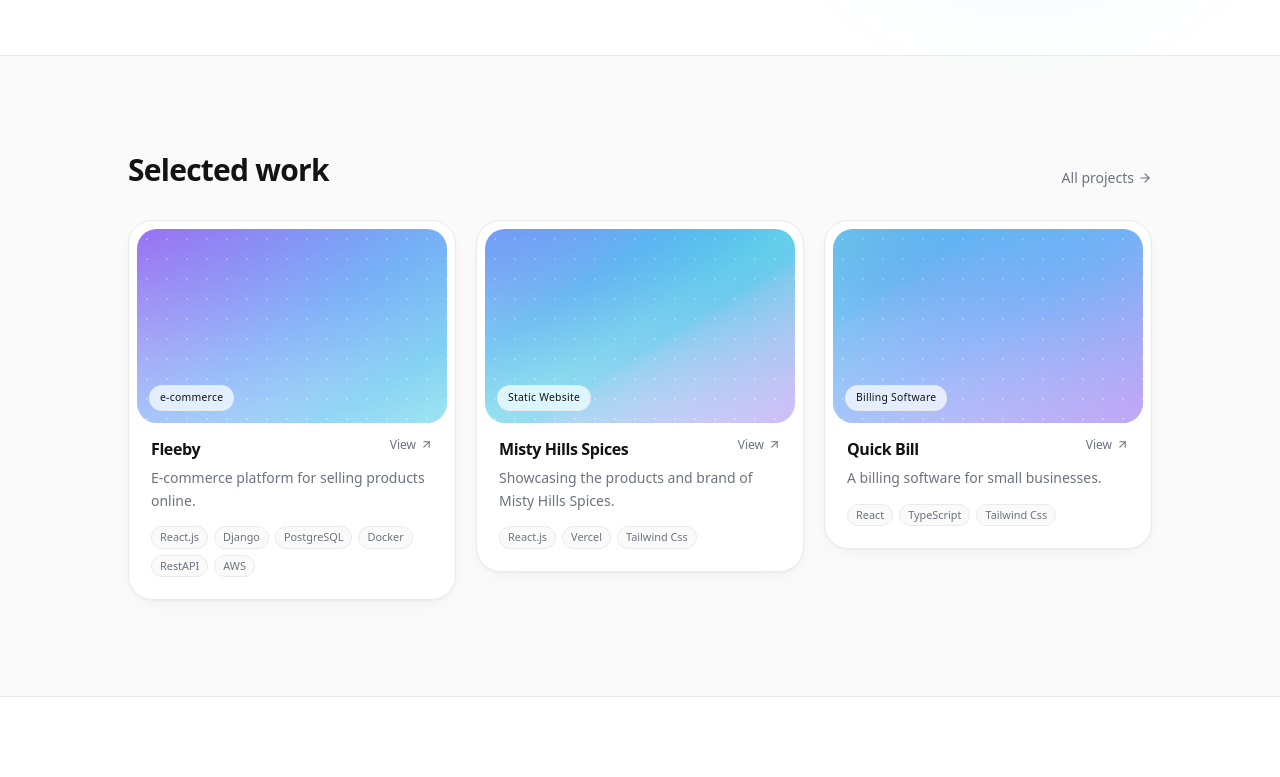
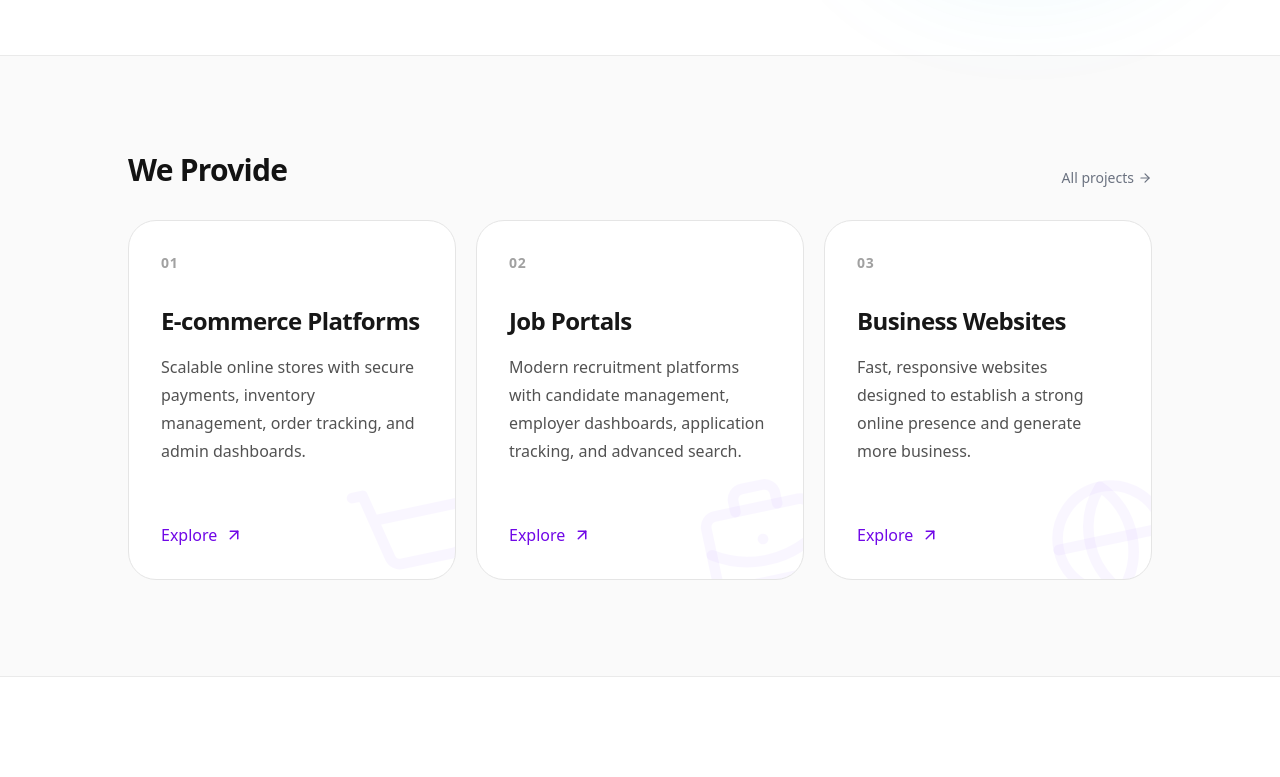
Before and after one commit to FifthByte/fifthbyte.in, a React (Vite) app: page / in a window 1280 px wide. Shown: the part 645-1422 px from the top of the page. Built offline with nearby package versions, Linux system fonts and the light colour scheme.

Commit message:
added solution cardd

```diff
--- /dev/null
+++ b/src/components/projects/SolutionCard.tsx
@@ -0,0 +1,70 @@
+import { ArrowUpRight } from "lucide-react";
+import { motion } from "framer-motion";
+import type { IconType } from "react-icons";
+
+interface SolutionCardProps {
+  index: number;
+  name: string;
+  description: string;
+  icon?: IconType;
+}
+
+export default function SolutionCard({
+  index,
+  name,
+  description,
+  icon: Icon,
+}: SolutionCardProps) {
+  return (
+    <motion.article
+      whileHover={{ y: -8 }}
+      transition={{ duration: 0.3 }}
+      className="group relative overflow-hidden h-90 rounded-3xl border border-neutral-200 bg-white p-8 transition-all duration-300 hover:border-violet-300 hover:shadow-2xl hover:shadow-violet-100"
+    >
+      {/* Background Glow */}
+      <div className="absolute -right-20 -top-20 h-56 w-56 rounded-full bg-gradient-to-br from-violet-200/40 via-blue-200/20 to-cyan-200/30 blur-3xl opacity-0 transition-opacity duration-500 group-hover:opacity-100" />
+
+      {/* Background Icon */}
+      {Icon && (
+        <motion.div
+          initial={{ scale: 1, rotate: -12 }}
+          whileHover={{
+            scale: 1.08,
+            rotate: -6,
+            x: -8,
+            y: 6,
+          }}
+          transition={{ duration: 0.4 }}
+          className="pointer-events-none absolute -right-6 -bottom-6"
+        >
+          <Icon
+            className="h-32 w-32 text-violet-500/5 transition-colors duration-300 group-hover:text-violet-500/10"
+          />
+        </motion.div>
+      )}
+
+      <div className="relative z-10 flex h-full flex-col">
+        <div className="mb-8 flex items-center justify-between">
+          <span className="text-sm font-semibold tracking-wider text-neutral-400">
+            {String(index + 1).padStart(2, "0")}
+          </span>
+        </div>
+
+        <h3 className="mb-4 text-2xl font-semibold tracking-tight text-neutral-900">
+          {name}
+        </h3>
+
+        <p className="mb-10 leading-7 text-neutral-600">
+          {description}
+        </p>
+
+        <div className="mt-auto">
+          <button className="inline-flex items-center gap-2 font-medium text-violet-700 transition-all duration-300 group-hover:gap-3">
+            Explore
+            <ArrowUpRight size={18} />
+          </button>
+        </div>
+      </div>
+    </motion.article>
+  );
+}
--- /dev/null
+++ b/src/data/categories.ts
@@ -0,0 +1,89 @@
+import type { IconType } from "react-icons/lib";
+import {
+  LuShoppingCart,
+  LuBriefcaseBusiness,
+  LuGlobe,
+  LuLayoutDashboard,
+} from "react-icons/lu";
+
+interface Category {
+    slug: string;
+    name: string;
+    category: string;
+    description: string;
+    tags: string[];
+    gradient: string;
+    icon?: IconType;
+}
+
+
+export const categories: Category[] = [
+    {
+        slug: "ecommerce-platform",
+        name: "E-commerce Platforms",
+        category: "Commerce",
+        description:
+            "Scalable online stores with secure payments, inventory management, order tracking, and admin dashboards.",
+        tags: [
+            "Next.js",
+            "React",
+            "Django",
+            "PostgreSQL",
+            "AWS",
+            "Stripe",
+        ],
+        gradient: "from-violet/70 via-blue/60 to-cyan/50",
+        icon: LuShoppingCart,
+    },
+    {
+        slug: "job-portals",
+        name: "Job Portals",
+        category: "Recruitment",
+        description:
+            "Modern recruitment platforms with candidate management, employer dashboards, application tracking, and advanced search.",
+        tags: [
+            "React",
+            "Next.js",
+            "Python",
+            "PostgreSQL",
+            "REST API",
+        ],
+        gradient: "from-blue/70 via-cyan/55 to-violet/45",
+        icon: LuBriefcaseBusiness,
+
+    },
+    {
+        slug: "business-websites",
+        name: "Business Websites",
+        category: "Corporate",
+        description:
+            "Fast, responsive websites designed to establish a strong online presence and generate more business.",
+        tags: [
+            "Next.js",
+            "React",
+            "Tailwind CSS",
+            "Framer Motion",
+            "Vercel",
+        ],
+        gradient: "from-cyan/60 via-blue/60 to-violet/60",
+        icon: LuGlobe,
+
+    },
+    {
+        slug: "crm-dashboard",
+        name: "CRM & Dashboards",
+        category: "Business Software",
+        description:
+            "Custom CRM systems, analytics dashboards, and workflow automation tools tailored to business operations.",
+        tags: [
+            "React",
+            "TypeScript",
+            "Python",
+            "Django",
+            "PostgreSQL",
+        ],
+        gradient: "from-blue/60 via-violet/55 to-cyan/60",
+        icon: LuLayoutDashboard,
+
+    },
+];
--- a/src/pages/HomePage.tsx
+++ b/src/pages/HomePage.tsx
@@ -4,9 +4,9 @@
 import { MagneticButton } from "@/components/ui-kit/MagneticButton";
 import { Reveal, Stagger, StaggerItem } from "@/components/ui-kit/Reveal";
 import { techCategories } from "@/data/technologies";
-import { projects } from "@/data/projects";
-import { ProjectCard } from "@/components/projects/ProjectCard";
 import { Link } from "react-router-dom";
+import { categories } from "@/data/categories";
+import SolutionCard from "@/components/projects/SolutionCard";
 
 
 export default function Index() {
@@ -66,7 +66,7 @@
       <section className="border-y border-border bg-surface px-6 py-20 md:py-24">
         <div className="mx-auto max-w-5xl">
           <Reveal className="flex flex-wrap items-end justify-between gap-4">
-            <h2 className="text-2xl tracking-tight md:text-3xl">Selected work</h2>
+            <h2 className="text-2xl tracking-tight md:text-3xl">We Provide</h2>
             <Link
               to="/projects"
               className="group inline-flex items-center gap-1 text-sm text-muted-foreground transition-colors hover:text-foreground"
@@ -80,9 +80,9 @@
           </Reveal>
 
           <Stagger className="mt-8 grid gap-5 sm:grid-cols-2 lg:grid-cols-3">
-            {projects.slice(0, 3).map((project) => (
-              <StaggerItem key={project.slug}>
-                <ProjectCard project={project} />
+            {categories?.slice(0,3).map((category,index) => (
+              <StaggerItem key={category.slug}>
+                <SolutionCard index={index} name={category.name} description={category.description}icon={category.icon}  />
               </StaggerItem>
             ))}
           </Stagger>
```
